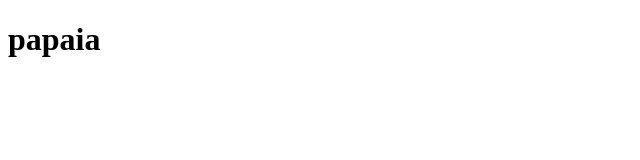
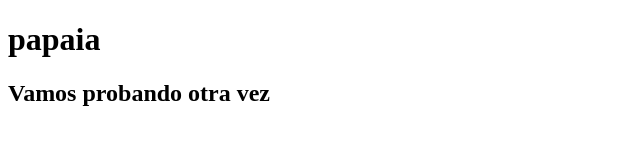
Before and after one commit to valeskado/front, a plain HTML site: page index.html in a window 1280 px wide. Shown: the whole page, without its empty margins (0-640 px from the left). Drawn offline with Linux system fonts and the light colour scheme.

Commit message:
Update index.html

```diff
--- a/index.html
+++ b/index.html
@@ -8,5 +8,6 @@
 </head>
 <body>
     <h1>papaia</h1>
+    <h2>Vamos probando otra vez</h2>
 </body>
 </html>
```
